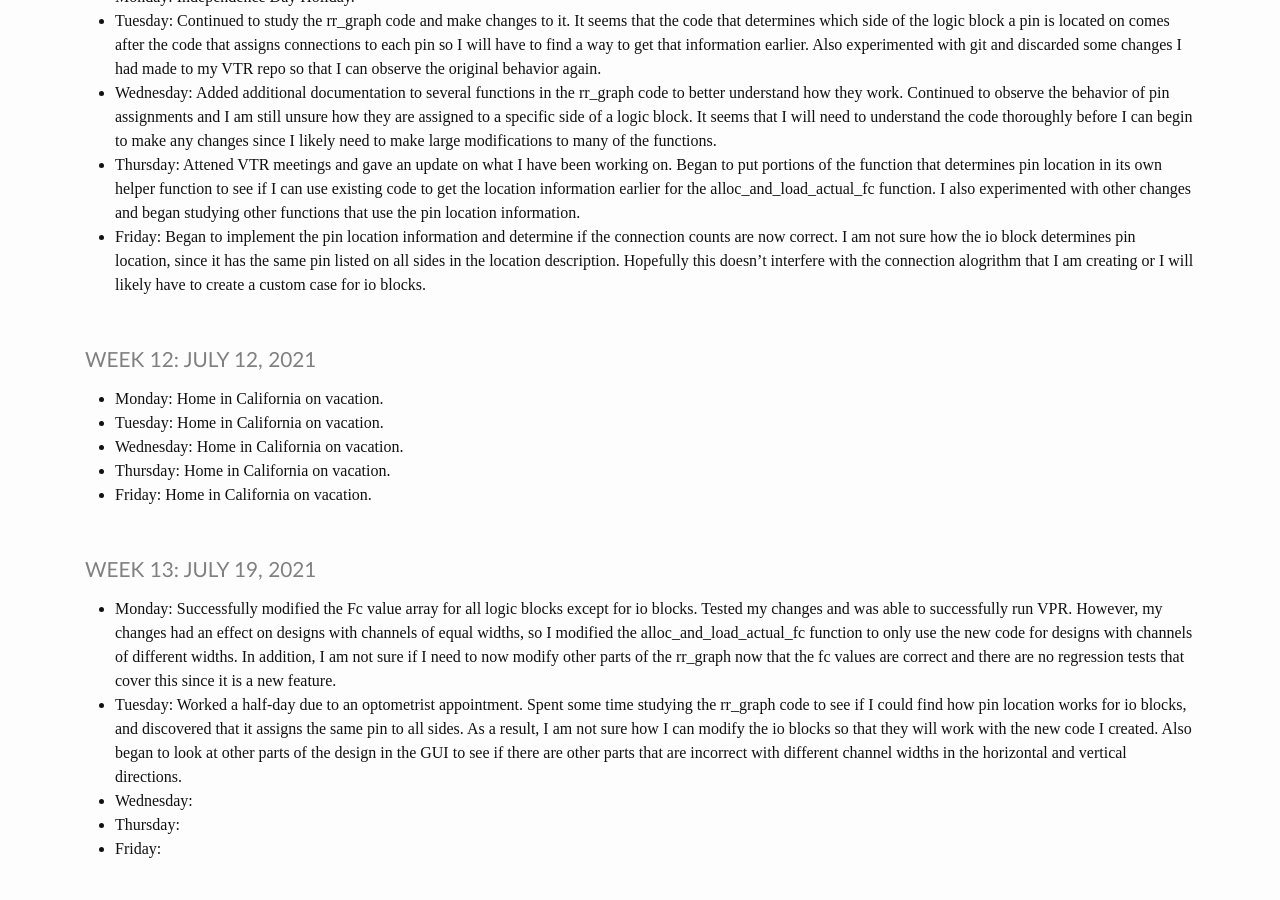
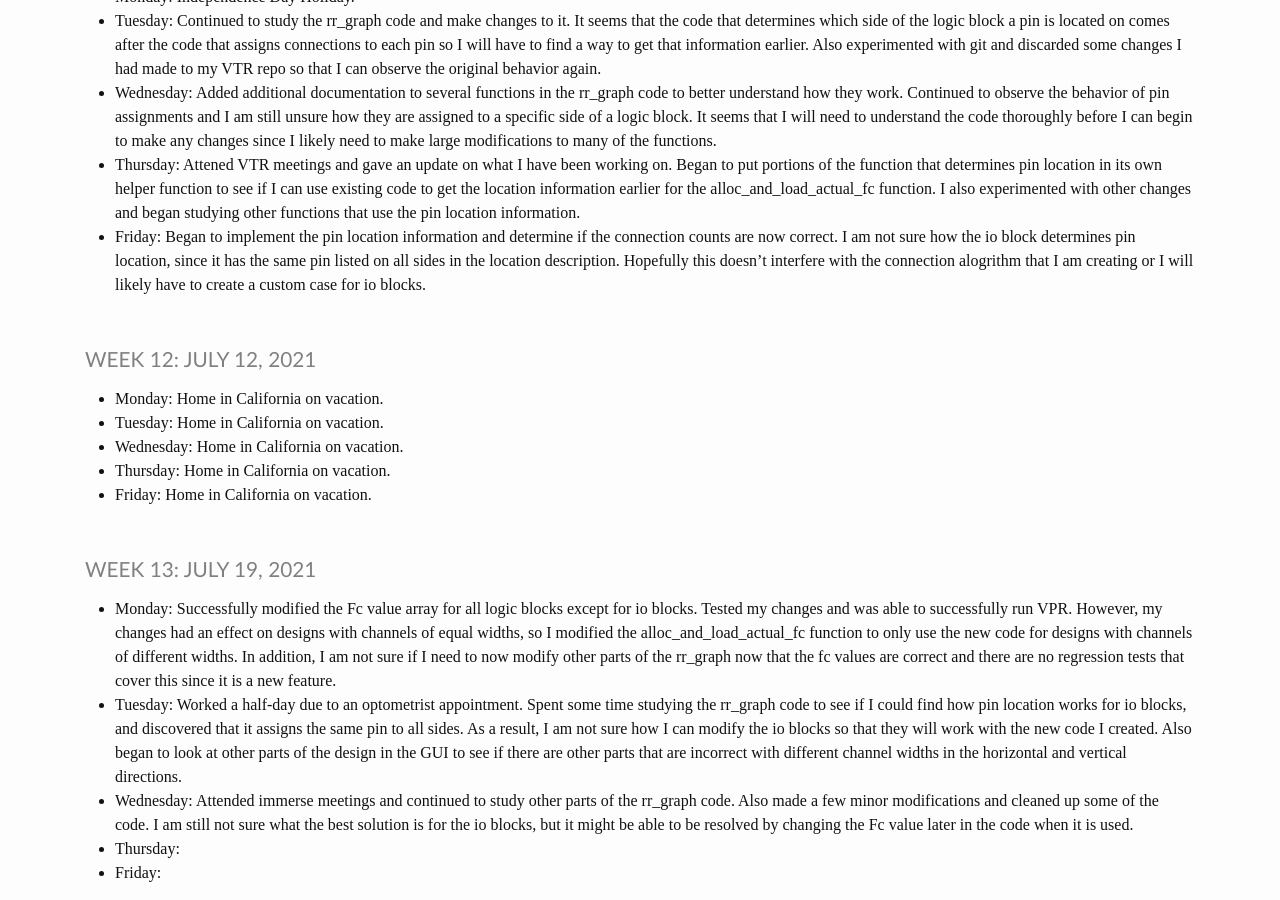
Before and after one commit to heinerb1/heinerb1.github.io, a Jekyll site: the page built from _pages/log.md, in a window 1280 px wide and 900 px high, scrolled down 3576 px. Built offline with Jekyll 4.4.1, drawn with Linux system fonts in a browser that asks for light colours; before the commit the page ends 4452 px from its top, so only the background shows below that.

Commit message:
7/21 Update

```diff
--- a/_pages/log.md
+++ b/_pages/log.md
@@ -215,6 +215,8 @@ title: IMMERSE Log
                As a result, I am not sure how I can modify the io blocks so that they will work with the new code I created.
                Also began to look at other parts of the design in the GUI to see if there are other parts that are incorrect
                with different channel widths in the horizontal and vertical directions.
-* **Wednesday**:
+* **Wednesday**: Attended immerse meetings and continued to study other parts of the rr_graph code. Also made a few minor
+                 modifications and cleaned up some of the code. I am still not sure what the best solution is for the
+                 io blocks, but it might be able to be resolved by changing the Fc value later in the code when it is used.
 * **Thursday**:
 * **Friday**:
```
